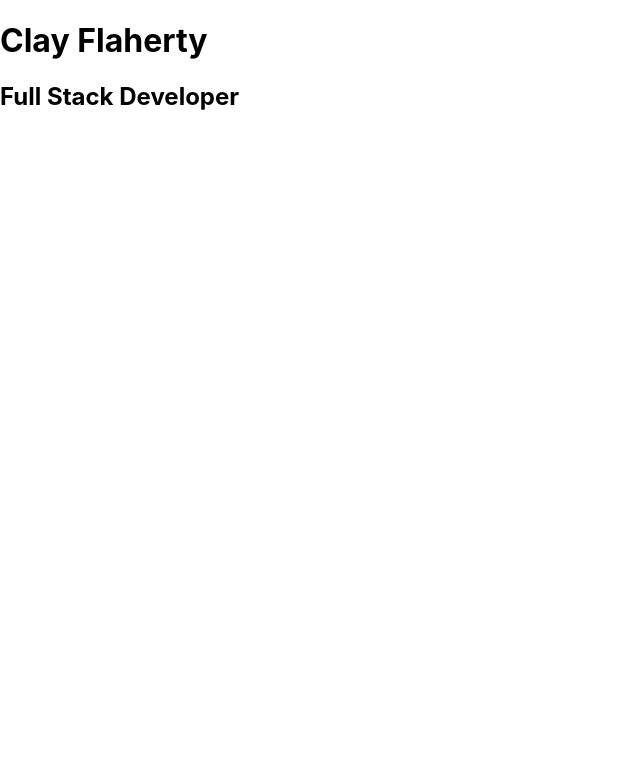
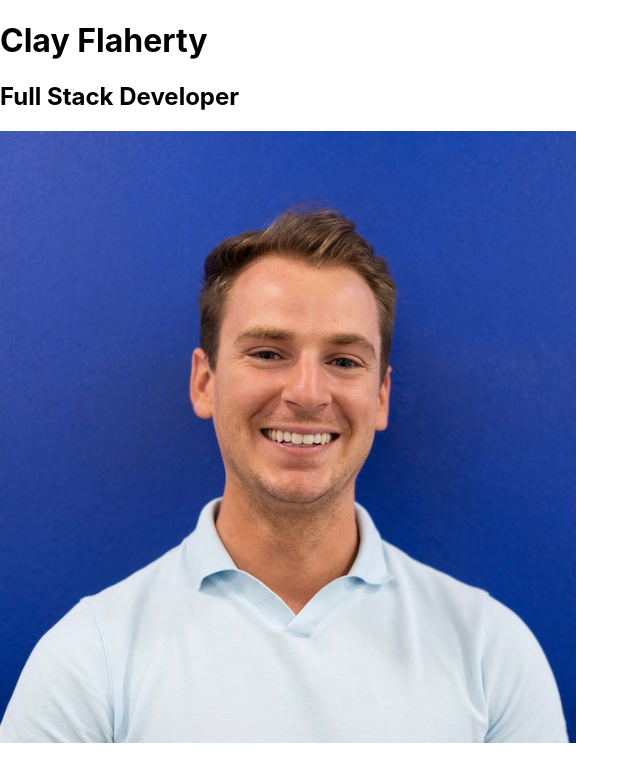
Before and after one commit to clahflah/Portfolio, a React (Create React App) app: page / in a window 1280 px wide. Shown: the top 782 px of the page, without its empty margins (0-640 px from the left). Built offline with nearby package versions, Linux system fonts and the light colour scheme.

Commit message:
working on avatar classes

```diff
--- a/src/components/Avatar.js
+++ b/src/components/Avatar.js
@@ -2,7 +2,7 @@ import classes from './Avatar.module.css'
 
 const Avatar = props => {
   return (
-    <img src={props.src} alt={props.alt} className={classes.avatar}></img>
+    <img src={props.src} alt={props.alt} className={`avatar ${props.className}`}></img>
   )
 };
 
--- a/src/components/Avatar.module.css
+++ b/src/components/Avatar.module.css
@@ -0,0 +1,7 @@
+.avatar {
+  border-radius: 50%;
+}
+
+.avatar-small {
+  height: 10px
+}
--- a/src/components/Banner.js
+++ b/src/components/Banner.js
@@ -1,4 +1,5 @@
 import React from "react";
+import Avatar from "./Avatar";
 import prof_pic from '../assets/prof_pic.jpg'
 
 const Banner = props => {
@@ -6,6 +7,7 @@ const Banner = props => {
     <div>
       <h1>Clay Flaherty</h1>
       <h2>Full Stack Developer</h2>
+      <Avatar src={prof_pic} alt="A picture of Clay Flaherty" className="avatar-small" />
     </div>
   )
 };
```
